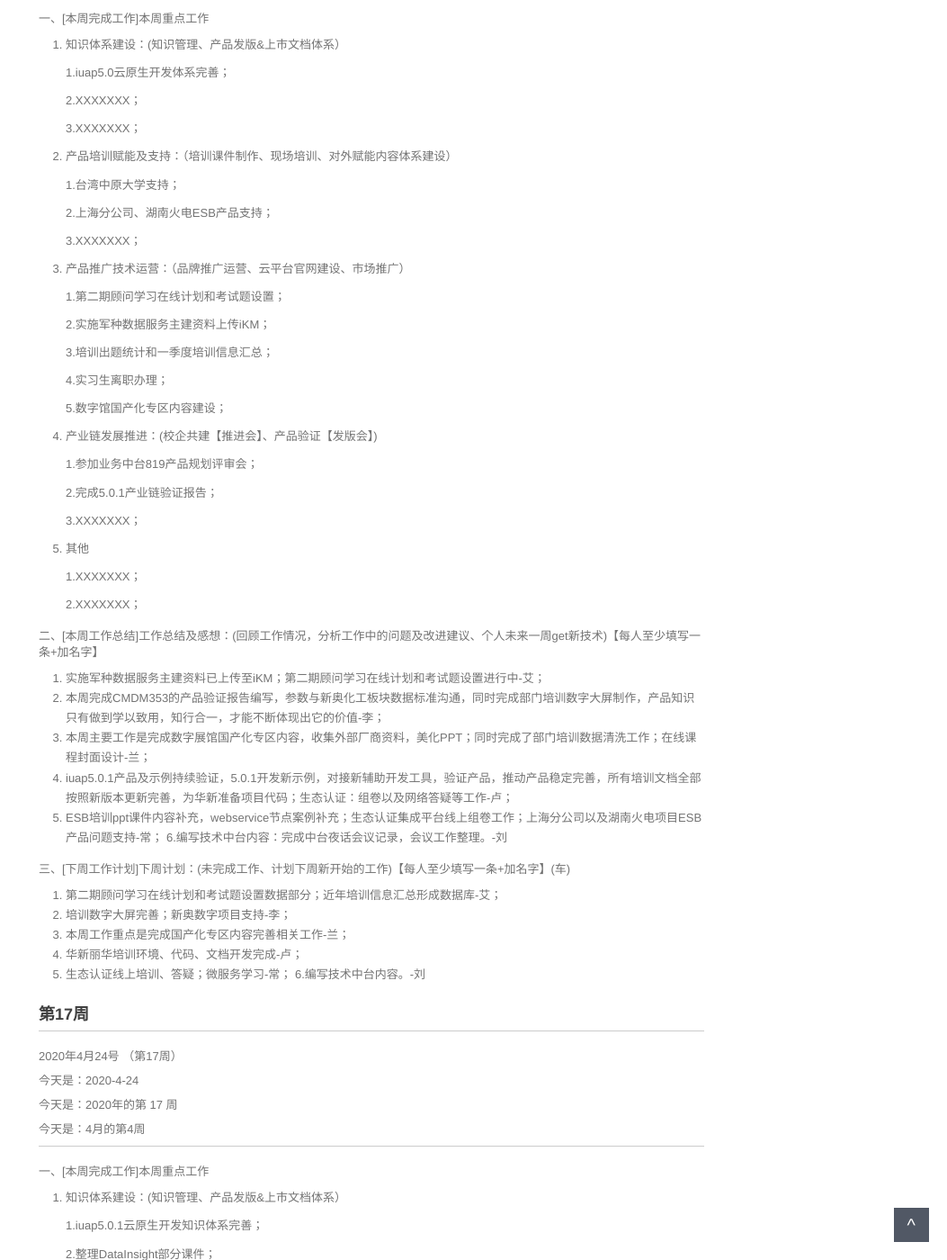
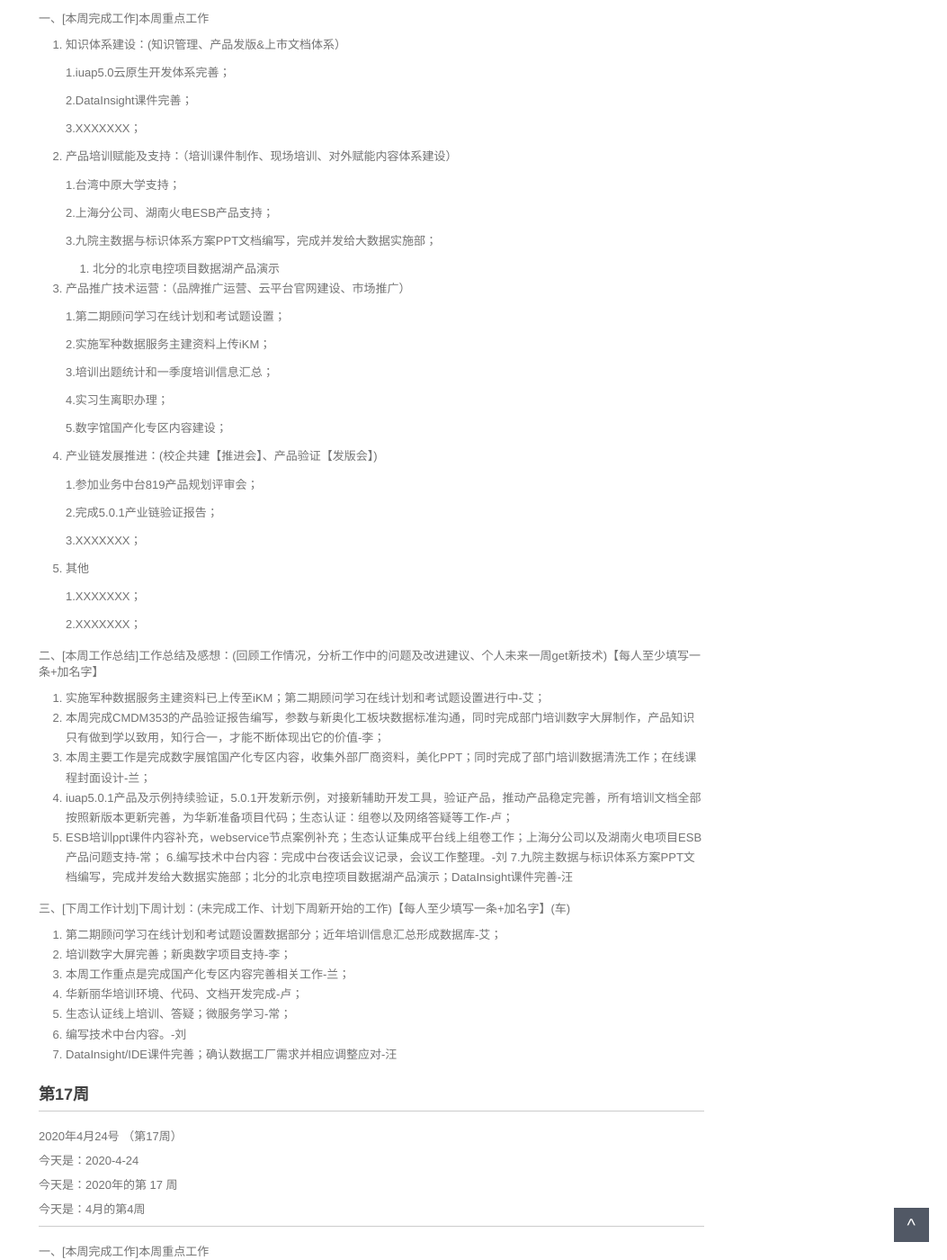
Before and after one commit to walllFlower/blog, a Jekyll site: the page built from 2020-02-28-day_report.md, in a window 1280 px wide and 1400 px high, scrolled down 497 px. Shown: the whole window at 90% size, without its empty margins (227-1280 px from the left). Built offline with Jekyll 4.4.1, drawn with Linux system fonts in a browser that asks for light colours; comment, search, counter and statistics services are not loaded.

Commit message:
Update 2020-02-28-day_report.md

```diff
--- a/2020-02-28-day_report.md
+++ b/2020-02-28-day_report.md
@@ -28,7 +28,7 @@ categories: 技术运营工作周报
 
     1.iuap5.0云原生开发体系完善；
 
-    2.XXXXXXX；
+    2.DataInsight课件完善；
 
     3.XXXXXXX；
 
@@ -38,7 +38,9 @@ categories: 技术运营工作周报
 
     2.上海分公司、湖南火电ESB产品支持；
 
-    3.XXXXXXX；
+    3.九院主数据与标识体系方案PPT文档编写，完成并发给大数据实施部；
+
+    4. 北分的北京电控项目数据湖产品演示
 
 
 3. 产品推广技术运营：（品牌推广运营、云平台官网建设、市场推广）
@@ -76,6 +78,7 @@ categories: 技术运营工作周报
 4. iuap5.0.1产品及示例持续验证，5.0.1开发新示例，对接新辅助开发工具，验证产品，推动产品稳定完善，所有培训文档全部按照新版本更新完善，为华新准备项目代码；生态认证：组卷以及网络答疑等工作-卢；
 5. ESB培训ppt课件内容补充，webservice节点案例补充；生态认证集成平台线上组卷工作；上海分公司以及湖南火电项目ESB产品问题支持-常；
 6.编写技术中台内容：完成中台夜话会议记录，会议工作整理。-刘
+7.九院主数据与标识体系方案PPT文档编写，完成并发给大数据实施部；北分的北京电控项目数据湖产品演示；DataInsight课件完善-汪
 
 三、[下周工作计划]下周计划：(未完成工作、计划下周新开始的工作)【每人至少填写一条+加名字】(车)
 
@@ -84,8 +87,8 @@ categories: 技术运营工作周报
 3. 本周工作重点是完成国产化专区内容完善相关工作-兰；
 4. 华新丽华培训环境、代码、文档开发完成-卢；
 5. 生态认证线上培训、答疑；微服务学习-常；
-6.编写技术中台内容。-刘
-
+6. 编写技术中台内容。-刘
+7. DataInsight/IDE课件完善；确认数据工厂需求并相应调整应对-汪
 
 
 ###  第17周
```
